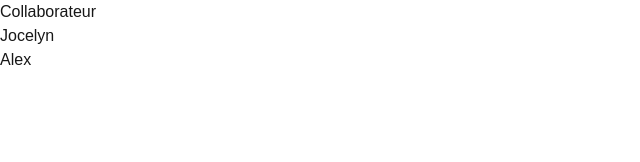
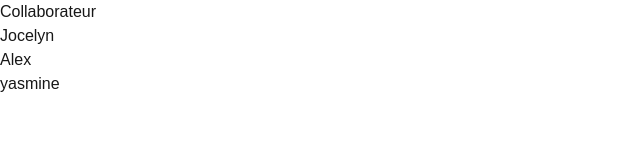
Before and after one commit to JossBvd/test-next, a Next.js app: page / in a window 1280 px wide. Shown: the top 162 px of the page, without its empty margins (0-640 px from the left). Built offline with nearby package versions, Linux system fonts and the light colour scheme.

Commit message:
changement de yasmine1

```diff
--- a/src/app/page.js
+++ b/src/app/page.js
@@ -7,6 +7,7 @@ export default function Home() {
       <ol>
         <li>Jocelyn</li>
         <li>Alex</li>
+        <li>yasmine</li>
       </ol>
     </div>
   );
```
